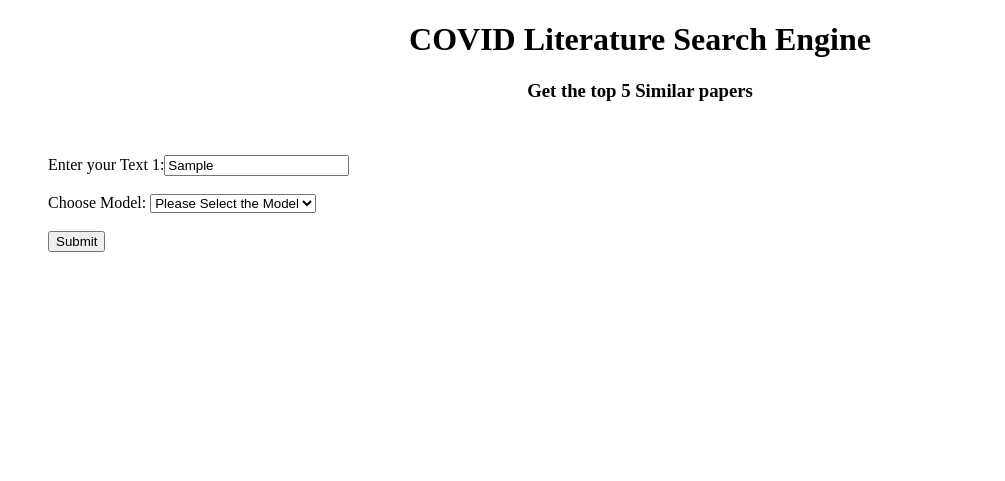
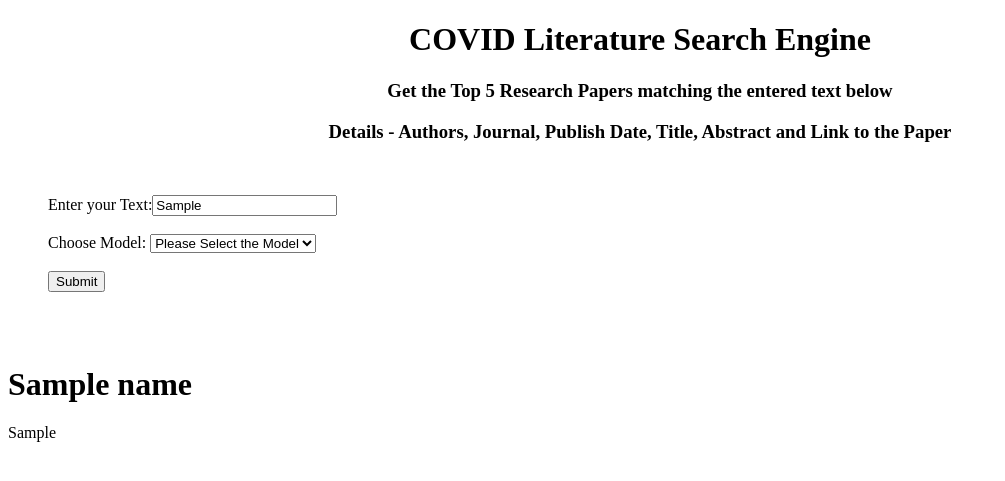
Before and after one commit to shreyassks/Literature-Search-Engine, a Flask app: template app/templates/index.html in a window 1280 px wide. Shown: the top 481 px of the page, without its empty margins (0-1005 px from the left). Run offline with Flask 2, Linux system fonts and the light colour scheme; the template is opened without the code that fills it: most values are stand-ins (such as "Sample title", 1, 10 or a date in 2020); parts of the project's set-up code (start-up, migrations or seed data) failed here and were passed over.

Commit message:
Update index.html

```diff
--- a/app/templates/index.html
+++ b/app/templates/index.html
@@ -14,30 +14,31 @@
 <body>
     <h1 align="center">COVID Literature Search Engine</h1>
     <div align="center">
-        <h3> Get the top 5 Similar papers </h3>
+        <h3> Get the Top 5 Research Papers matching the entered text below </h3>
+        <h3> Details - Authors, Journal, Publish Date, Title, Abstract and Link to the Paper </h3>
     </div><br>
     <div class="container">
         <form action="/result" method="post" >
             <dl>
-                <dd>Enter your Text 1:<input type=text name="entry_1"
+                <dd>Enter your Text:<input type=text name="entry_1"
                                            value='{% if entry_1 %}{{ entry_1 }}{% endif %}'></dd><br>
                 <dd>Choose Model:
                     <select name="model" id="embed" selected="selected">
                         <option value="base">Please Select the Model</option>
-                        <option value="DISTILBERT">DistilBERT</option>
+                        <option value="DISTILBERT">DistilBERT (pre-trained)</option>
                     </select>
                 </dd><br>
                 <dd><input type=submit value="Submit"></dd>
             </dl>
         </form>
     </div>
-    {% if exp %}
-    <h3 align="center"> {{ embed }}</h3>
-    {% for table in tables %}
-            {{titles[loop.index]}}
-            {{ table|safe }}
-    {% endfor %}
-    {% endif %}
+    <link rel="stylesheet" href="{{ url_for('static', filename='df_style.css') }}">
+    <br>
+    <br>
+    {% block content %}
+    <h1>{{name}}</h1>
+    {{ data.to_html(classes="mystyle", index=False, border = 0) | safe}}
+    {% endblock %}
 
 
 </body>
```
